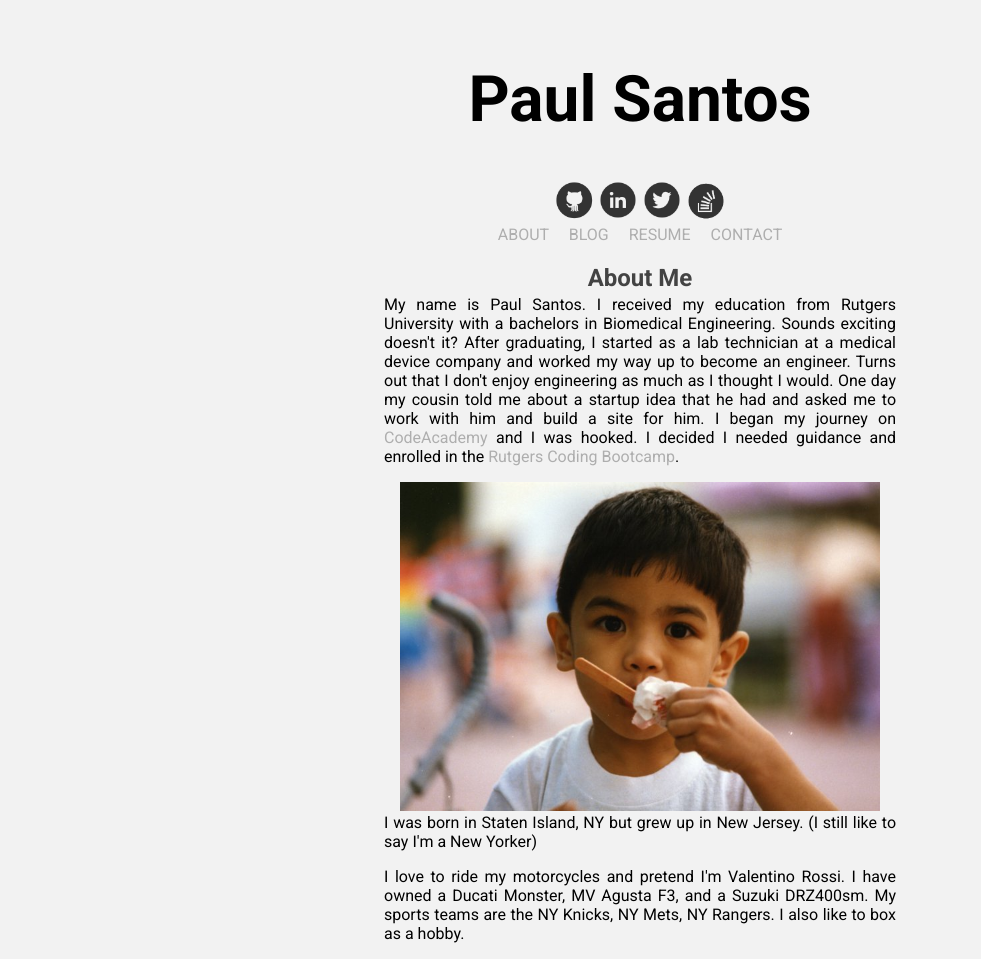
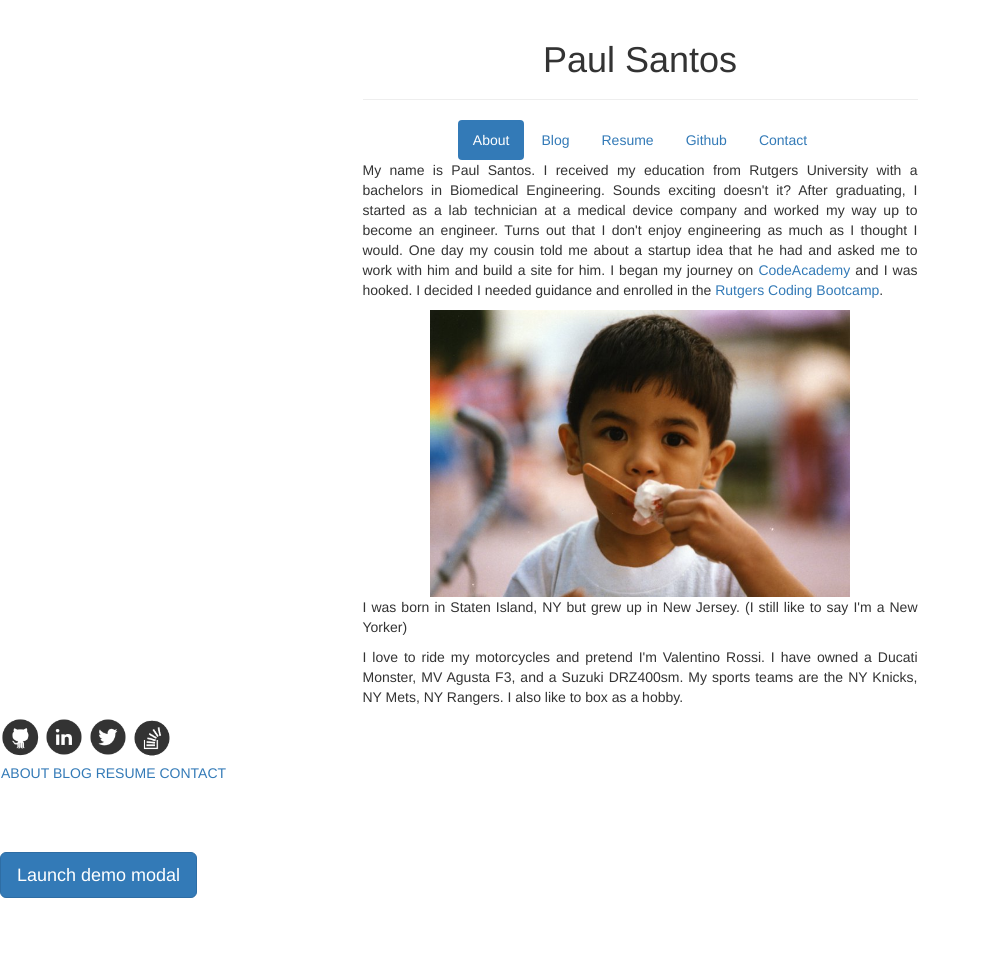
Before and after one commit to paulducsantos/my-portfolio, a PHP site: page /portfolio/index.php in a window 1280 px wide. Shown: the whole page, without its empty margins (0-981 px from the left). After the commit the page ends 898 px from the top, so only its background shows below. Run offline with PHP 8.4, Linux system fonts and the light colour scheme; some libraries are stand-ins or nearby versions.

Commit message:
added more bootstrap and reorganizing html on about.html also added js to perform ajax from github

```diff
--- a/portfolio/about.html
+++ b/portfolio/about.html
@@ -4,14 +4,39 @@
   <meta charset="UTF-8" />
   <meta name="author" content="Paul Santos">
   <title>Paul Santos</title>
+  <link rel="stylesheet" href="https://maxcdn.bootstrapcdn.com/bootstrap/3.3.6/css/bootstrap.min.css" integrity="sha384-1q8mTJOASx8j1Au+a5WDVnPi2lkFfwwEAa8hDDdjZlpLegxhjVME1fgjWPGmkzs7" crossorigin="anonymous">
   <link rel="stylesheet" type="text/css" href="portfolio.css">
-  <link href='https://fonts.googleapis.com/css?family=Roboto:400,300,700' rel='stylesheet' type='text/css'>
-  <link href="css/hover.css" rel="stylesheet" media="all">
+  <link rel="stylesheet" type="text/css" href="https://bootswatch.com/paper/bootstrap.min.css">
 </head>
 
 <body>
-<div class="wrapper">
+
+  <div class="container">
+    <div class="row">
+      <div class="col-md-6 col-md-offset-3 text-center">
+        <div class="page-header text-center">
           <h1>Paul Santos</h1>
+        </div> <!-- end page-header -->
+        <ul class="nav nav-pills center-pills">
+          <li role="presentation" class="active"><a href="#">About</a></li>
+          <li role="presentation"><a href="#">Blog</a></li>
+          <li role="presentation"><a href="#">Resume</a></li>
+          <li role="presentation"><a href="#">Github</a></li>
+          <li role="presentation"><a href="#">Contact</a></li>
+        </ul>
+
+        <div class="content text-center">
+          <p>My name is Paul Santos. I received my education from Rutgers University with a bachelors in Biomedical Engineering.  Sounds exciting doesn't it?  After graduating, I started as a lab technician at a medical device company and worked my way up to become an engineer.  Turns out that I don't enjoy engineering as much as I thought I would.  One day my cousin told me about a startup idea that he had and asked me to work with him and build a site for him.  I began my journey on <a href="www.CodeAcademy.com"> CodeAcademy</a> and I was hooked.  I decided I needed guidance and enrolled in the <a href="http://codingbootcamp.rutgers.edu/learn-more/?utm_campaign=TC%20-%20Branded&utm_keyword=rutgers%20coding%20bootcamp&utm_source=google&utm_medium=cpc&k=rutgers%20coding%20bootcamps=google">Rutgers Coding Bootcamp</a>.</p>
+        </div>
+
+        <img id="profile_img" src="images/babypicture.jpg">
+
+        <p>I was born in Staten Island, NY but grew up in New Jersey. (I still like to say I'm a New Yorker)</p>
+        <p>I love to ride my motorcycles and pretend I'm Valentino Rossi.  I have owned a Ducati Monster, MV Agusta F3, and a Suzuki DRZ400sm.  My sports teams are the NY Knicks, NY Mets, NY Rangers.  I also like to box as a hobby.</p>
+      </div> <!-- end col-md-6 col-md-offset-3 -->
+    </div> <!-- end row -->
+  </div> <!-- end container -->
+
     <div class="social">
       <a href="https://github.com/paulducsantos" target="_blank" title="Github">
       <img class="hvr-bounce-in" src="images/github.png">
@@ -31,17 +56,49 @@
       <a href="contact.html"> CONTACT</a>
     </nav>
 
-  <h2>About Me</h2>
 
-  <div class="content">
-  <p>My name is Paul Santos. I received my education from Rutgers University with a bachelors in Biomedical Engineering.  Sounds exciting doesn't it?  After graduating, I started as a lab technician at a medical device company and worked my way up to become an engineer.  Turns out that I don't enjoy engineering as much as I thought I would.  One day my cousin told me about a startup idea that he had and asked me to work with him and build a site for him.  I began my journey on <a href="www.CodeAcademy.com"> CodeAcademy</a> and I was hooked.  I decided I needed guidance and enrolled in the <a href="http://codingbootcamp.rutgers.edu/learn-more/?utm_campaign=TC%20-%20Branded&utm_keyword=rutgers%20coding%20bootcamp&utm_source=google&utm_medium=cpc&k=rutgers%20coding%20bootcamps=google">Rutgers Coding Bootcamp</a>.</p>
+
+
+<!-- all of the github repos will be listed here -->
+    <div class="row">
+      <div class="col-md-6 col-md-offset-3">
+        <div class="list-group">
+
+        </div>
+      </div>
     </div>
 
-  <img id="profile_img" src="images/babypicture.jpg">
+    <!-- Button trigger modal -->
+    <button type="button" class="btn btn-primary btn-lg" data-toggle="modal" data-target="#myModal">
+      Launch demo modal
+    </button>
 
-  <p>I was born in Staten Island, NY but grew up in New Jersey. (I still like to say I'm a New Yorker)</p>
-  <p>I love to ride my motorcycles and pretend I'm Valentino Rossi.  I have owned a Ducati Monster, MV Agusta F3, and a Suzuki DRZ400sm.  My sports teams are the NY Knicks, NY Mets, NY Rangers.  I also like to box as a hobby.</p>
+    <!-- Modal -->
+    <div class="modal fade" id="myModal" tabindex="-1" role="dialog" aria-labelledby="myModalLabel">
+      <div class="modal-dialog" role="document">
+        <div class="modal-content">
+          <div class="modal-header">
+            <button type="button" class="close" data-dismiss="modal" aria-label="Close"><span aria-hidden="true">&times;</span></button>
+            <h4 class="modal-title" id="myModalLabel">Modal title</h4>
+          </div>
+          <div class="modal-body">
+            ...
+          </div>
+          <div class="modal-footer">
+            <button type="button" class="btn btn-default" data-dismiss="modal">Close</button>
+            <button type="button" class="btn btn-primary">Save changes</button>
+          </div>
+        </div>
+      </div>
+    </div>
 
-  </div>
+
+
+
+  <script type="text/javascript" src="https://code.jquery.com/jquery-2.1.4.min.js"></script>
+  <!-- Latest compiled and minified JavaScript -->
+  <script src="https://maxcdn.bootstrapcdn.com/bootstrap/3.3.6/js/bootstrap.min.js" integrity="sha384-0mSbJDEHialfmuBBQP6A4Qrprq5OVfW37PRR3j5ELqxss1yVqOtnepnHVP9aJ7xS" crossorigin="anonymous"></script>
+  <script type="text/javascript" src="js/gitrepo.js"></script>
+  <script type="text/javascript" src="js/commits.js"></script>
 </body>
 </html>
--- /dev/null
+++ b/portfolio/js/commits.js
@@ -0,0 +1,36 @@
+$(document).ready(function(){
+
+  $(".list-group").on("click", "a", function(e){
+    e.preventDefault();
+
+    $.ajax({
+        type: "GET",
+        url: $(this).attr("href") + "/commits",
+        success: function(commits){
+          $(".modal-body").empty();
+          console.log(commits[0].commit.message);
+          for(var i = 0; i < 5; i++){
+            var modalWithCommit = buildNewModalContent(commits[i]);
+            $(".modal-body").append(modalWithCommit);
+          }
+        }
+      });
+
+
+  });
+
+  function buildNewModalContent(commitData){
+    var commitMessage = commitData.commit.message;
+    return commitMessage;
+  }
+
+
+
+
+
+
+
+
+
+
+});
--- /dev/null
+++ b/portfolio/js/gitrepo.js
@@ -0,0 +1,27 @@
+$(document).ready(function(){
+  $.ajax({
+    type: "GET",
+    url: "https://api.github.com/users/paulducsantos/repos",
+    success: function(repos) {
+      for (var i = 0; i < repos.length ; i++) {
+        var newRepoListItem = buildRepoList(repos[i]);
+        $(".list-group").append(newRepoListItem);
+      }
+    }
+  });
+
+  function buildRepoList (repoData){
+    var repoUrl = "https://api.github.com/repos/";
+    repoUrl += repoData.full_name;
+
+    var repoListGroupItem = $("<a>")
+      .attr("href", repoUrl)
+      .attr("data-toggle", "modal")
+      .attr("data-target", "#myModal")
+      .addClass("list-group-item")
+      .append(repoData.name);
+
+    return repoListGroupItem;
+  }
+
+});
--- a/portfolio/portfolio.css
+++ b/portfolio/portfolio.css
@@ -1,48 +1,13 @@
 body {
-  font-family: 'Roboto', sans-serif;
   background-color: #F2F2F2;
-  text-align: center;
-}
-
-.wrapper {
-  margin: 0 auto;
-  width: 32em;
-  text-align: center;
-}
-
-h1 {
-  text-align: center;
-  color: 007AF4;
-  font-weight: bold;
-  font-size: 4em;
-  padding-top: .3em;
-  padding-bottom: 0em;
-}
-
-nav {
-  text-align: center;
-  word-spacing: 1em;
-}
-nav > a {
-  text-align: center;
-
 }
 
 p {
   text-align: justify;
-  margin-left: auto;
-  margin-right: auto;
-  margin-top: 2px;
-  width: 32em;
-  position: relative;
 }
 
 article::first-letter {
   font-size: 200%;
-}
-
-.content {
-  text-align: justify;
 }
 
 #profile_img {
@@ -53,81 +18,13 @@ article::first-letter {
   height: auto;
 }
 
-h2 {
-  text-align: center;
-  color: #434343;
-  font-weight: bold;
-  margin-bottom: 3px;
-}
-
-h3 {
-  margin-top: 0px;
-  margin-bottom: 1px;
-}
-
-h4 {
-  margin-top: 0px;
-  margin-bottom: 2px;
-}
-
-li {
-  text-align: left;
-}
-
-a {
-  text-decoration: none;
-  color: #AEAEAE;
-}
-
-a:hover {
-  color: #282828;
-}
-
-table {
-  border-collapse: collapse;
-  margin-left: auto;
-  margin-right: auto;
-}
-table, th, td {
-  border: 1px solid black;
-}
-
-th {
-  height: 40px;
-}
-
-td {
-  padding: 5px;
-  padding-right: 10px;
-  padding-left: 10px;
-}
-
-tr.alt {
-  background-color: #AEAEAE;
-}
-
 .social img {
   width: 40px;
   height: auto;
   padding-bottom: 5px;
 }
 
-/* Bounce In */
-.hvr-bounce-in {
-  display: inline-block;
-  vertical-align: middle;
-  -webkit-transform: translateZ(0);
-  transform: translateZ(0);
-  box-shadow: 0 0 1px rgba(0, 0, 0, 0);
-  -webkit-backface-visibility: hidden;
-  backface-visibility: hidden;
-  -moz-osx-font-smoothing: grayscale;
-  -webkit-transition-duration: 0.5s;
-  transition-duration: 0.5s;
+.center-pills {
+  display: flex;
+  justify-content: center;
 }
-.hvr-bounce-in:hover, .hvr-bounce-in:focus, .hvr-bounce-in:active {
-  -webkit-transform: scale(1.2);
-  transform: scale(1.2);
-  -webkit-transition-timing-function: cubic-bezier(0.47, 2.02, 0.31, -0.36);
-  transition-timing-function: cubic-bezier(0.47, 2.02, 0.31, -0.36);
-}
```
Lines whose indentation alone changed are shown as unchanged.
